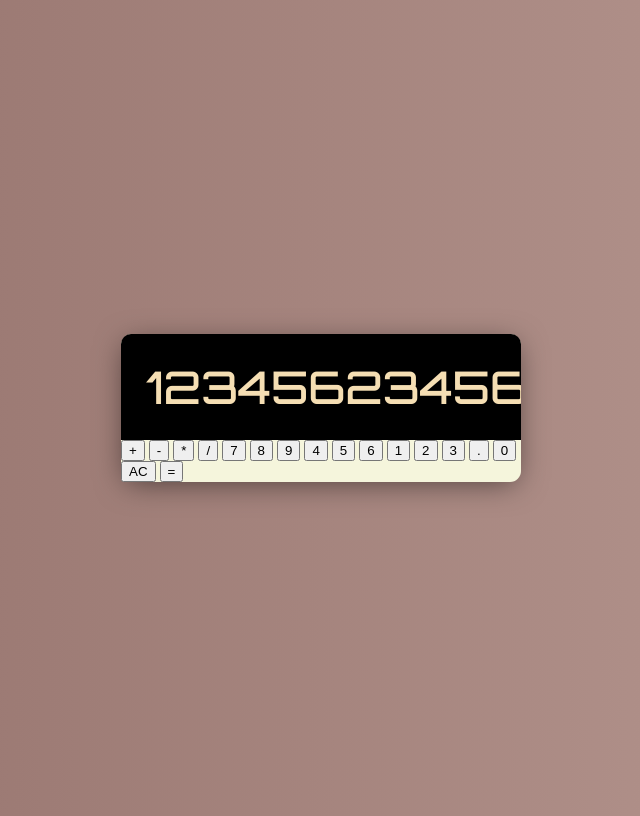
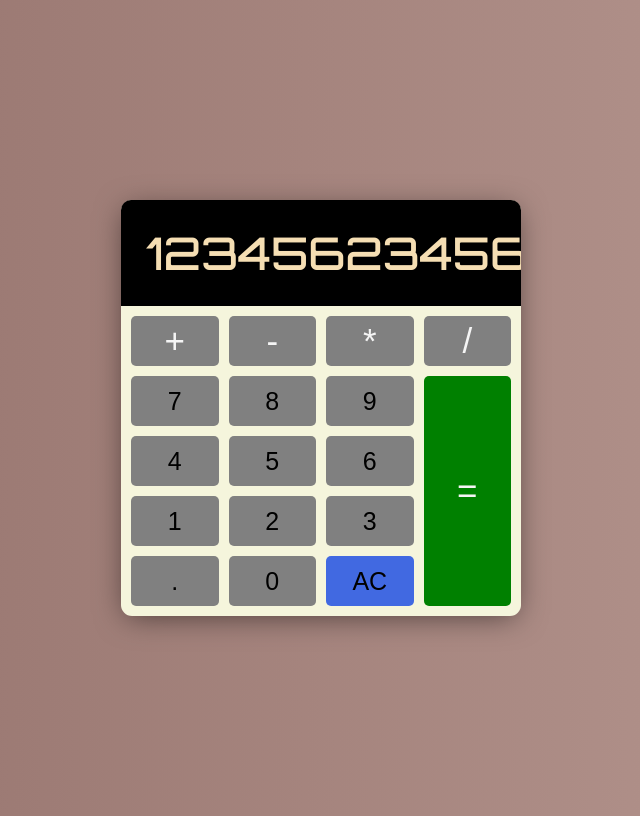
Before and after one commit to varshney-yash/calculator, a plain HTML site: page index.html in a window 1280 px wide. Shown: the whole page, without its empty margins (319-959 px from the left). Drawn offline with Linux system fonts and the light colour scheme.

Commit message:
Update style.css

```diff
--- a/style.css
+++ b/style.css
@@ -1,4 +1,5 @@
 @import url('https://fonts.googleapis.com/css2?family=Orbitron:wght@500&display=swap');
+
 body {
     /* the element should occupy the web browser viewport height */
     min-height: 100vh;
@@ -16,16 +17,16 @@ body {
     /* W3C, IE 10+/ Edge, Firefox 16+, Chrome 26+, Opera 12+, Safari 7+ */
 }
 
-.calculator{
-    background-color:beige;
+.calculator {
+    background-color: beige;
     width: 400px;
     border-radius: 11px;
     box-shadow: 0 5px 30px -5px rgba(0, 0, 0, 0.55);
 }
 
-.calculator-display{
+.calculator-display {
     background: black;
-    color:wheat;
+    color: wheat;
     margin: 0;
     display: flex;
     align-items: center;
@@ -33,7 +34,7 @@ body {
     border-radius: 10px 10px 0 0;
 }
 
-.calculator-display h1{
+.calculator-display h1 {
     margin: 0;
     padding: 25px;
     font-size: 45px;
@@ -41,3 +42,69 @@ body {
     font-weight: 500;
     overflow-x: auto;
 }
+
+/* Buttons in GRID FORMAT */
+.calculator-buttons {
+    display: grid;
+    grid-template-columns: repeat(4, 1fr);
+    grid-gap: 10px;
+    padding: 10px;
+}
+
+button {
+    min-height: 50px;
+    font-size: 25px;
+    border: none;
+    border-radius: 5px;
+    cursor: pointer;
+    background: gray;
+}
+
+.operator {
+    font-size: 35px;
+    color: whitesmoke;
+}
+
+
+
+button:hover {
+    box-shadow: 0 12px 12px 0 rgba(0, 0, 0, 0.24), 0 16px 16px 0 rgba(0, 0, 0, 0.19);
+}
+
+button:active {
+    transform: translateY(1px);
+}
+
+.equal-sign:active {
+    transform: translateY(5px);
+}
+
+.clear:active {
+    transform: translateY(5px);
+}
+
+/* Big '=' */
+.equal-sign {
+    grid-column: -2;
+    grid-row: 2/span 4;
+    background: green;
+}
+
+.equal-sign:hover {
+    filter: brightness(90%);
+}
+
+.clear {
+    background: royalblue;
+}
+
+.clear:hover {
+    filter: brightness(90%);
+}
+
+/* Media Queries for responsive design */
+@media screen and (max-width: 600px) {
+    .calculator {
+        width: 90%;
+    }
+}
```
